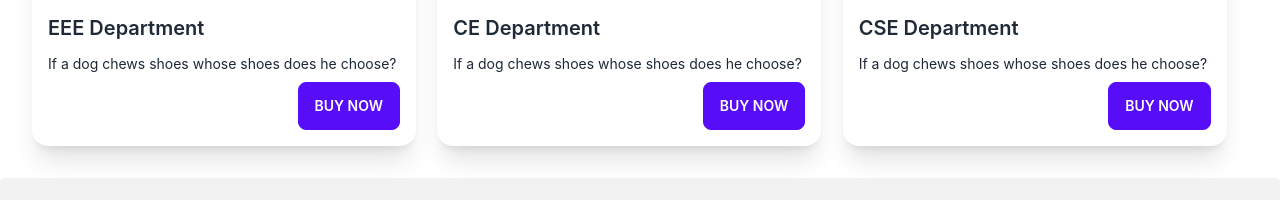
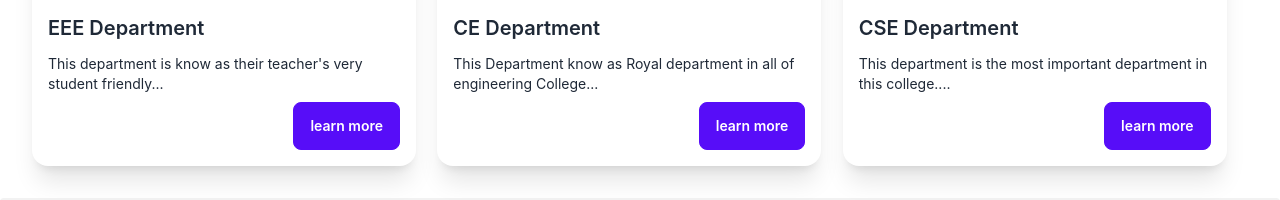
Before and after one commit to Flocky05/Beautiful-Faridpur-Engineering-College, a React (Create React App) app: page /Department in a window 1280 px wide. Shown: the part 338-538 px from the top of the page. Built offline with nearby package versions, Linux system fonts and the light colour scheme.

Commit message:
update homepage

```diff
--- a/src/Components/Department/Department.js
+++ b/src/Components/Department/Department.js
@@ -12,9 +12,11 @@ const Department = () => {
         </figure>
         <div className="card-body">
           <h2 className="card-title">EEE Department</h2>
-          <p>If a dog chews shoes whose shoes does he choose?</p>
+          <p>
+            This department is know as their teacher's very student friendly...
+          </p>
           <div className="card-actions justify-end">
-            <button className="btn btn-primary">Buy Now</button>
+            <button className="btn btn-primary lowercase">Learn More</button>
           </div>
         </div>
       </div>
@@ -24,9 +26,12 @@ const Department = () => {
         </figure>
         <div className="card-body">
           <h2 className="card-title">CE Department</h2>
-          <p>If a dog chews shoes whose shoes does he choose?</p>
+          <p>
+            This Department know as Royal department in all of engineering
+            College...
+          </p>
           <div className="card-actions justify-end">
-            <button className="btn btn-primary">Buy Now</button>
+            <button className="btn btn-primary lowercase">Learn More</button>
           </div>
         </div>
       </div>
@@ -36,9 +41,11 @@ const Department = () => {
         </figure>
         <div className="card-body">
           <h2 className="card-title">CSE Department</h2>
-          <p>If a dog chews shoes whose shoes does he choose?</p>
+          <p>
+            This department is the most important department in this college....
+          </p>
           <div className="card-actions justify-end">
-            <button className="btn btn-primary">Buy Now</button>
+            <button className="btn btn-primary lowercase">Learn More</button>
           </div>
         </div>
       </div>
--- a/src/Components/Shared/HomePage/HomePage.js
+++ b/src/Components/Shared/HomePage/HomePage.js
@@ -1,19 +1,17 @@
 import React from "react";
-import img from "../../../assets/images/fec-115.jpg";
+import video from "../../../assets/video/Faridpur Engineering College.mp4";
 
 const HomePage = () => {
   return (
     <div>
-      <div
-        className="hero min-h-screen"
-        style={{
-          backgroundImage: `url("https://img.freepik.com/free-photo/aerial-view-residence-bukovinian-dalmatian-metropolitans-chernivtsi-national-university-chernivtsi-touristic-destination-western-ukraine_231208-45.jpg?w=1060&t=st=1674218740~exp=1674219340~hmac=d0724af2ab9c864f4c50a02828cf9b341f7234566871e7f8d4330adb56d65e61")`,
-        }}
-      >
+      <div className="hero">
+        <video autoPlay loop muted playsInline className="w-full">
+          <source src={video} />
+        </video>
         <div className="hero-overlay bg-opacity-60"></div>
         <div className="hero-content text-center text-neutral-content">
           <div className="max-w-xl">
-            <h1 className="mb-3 text-4xl font-bold hover:text-5xl ">
+            <h1 className="mb-3 text-4xl font-bold">
               Welcome
               <br /> To <br /> Faridpur Engineering College
             </h1>
```
Also changed, not shown: 1 other file (tests, documents, lock files or other folders).
